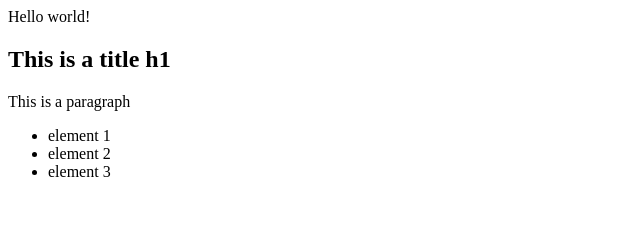
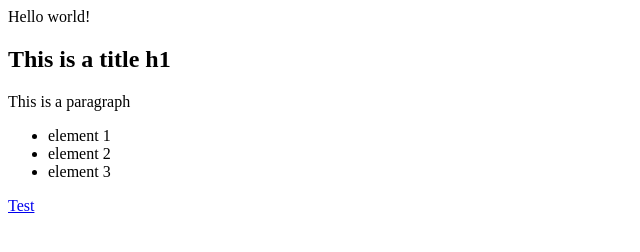
Before and after one commit to 0x1ea/0x1ea.github.io, a plain HTML site: page index.html in a window 1280 px wide. Shown: the full height of the page, 0-640 px from the left. Drawn offline with Linux system fonts and the light colour scheme.

Commit message:
Testing _a_ label

```diff
--- a/index.html
+++ b/index.html
@@ -17,5 +17,6 @@
             <li>element 3</li>
         </ul>
     </section>
+    <a href="./card.html">Test</a>
 </body>
 </html>
```
